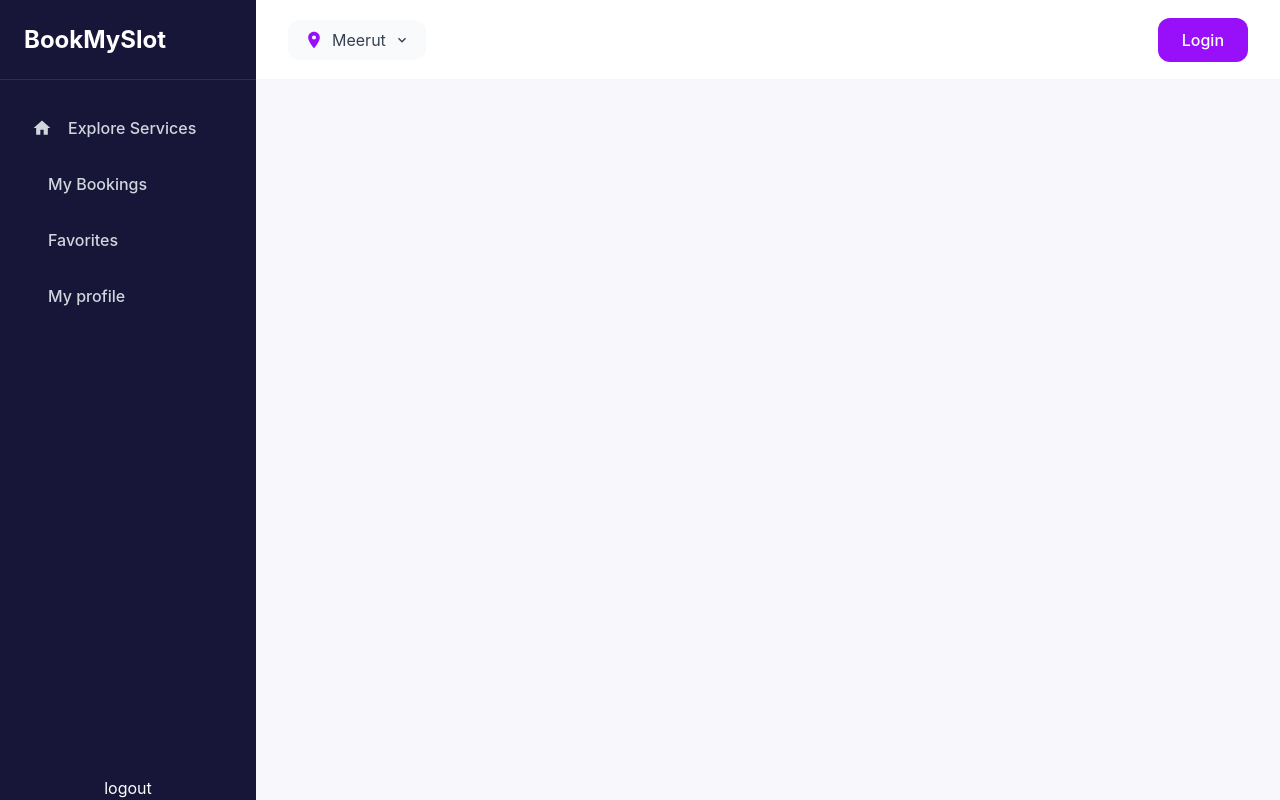
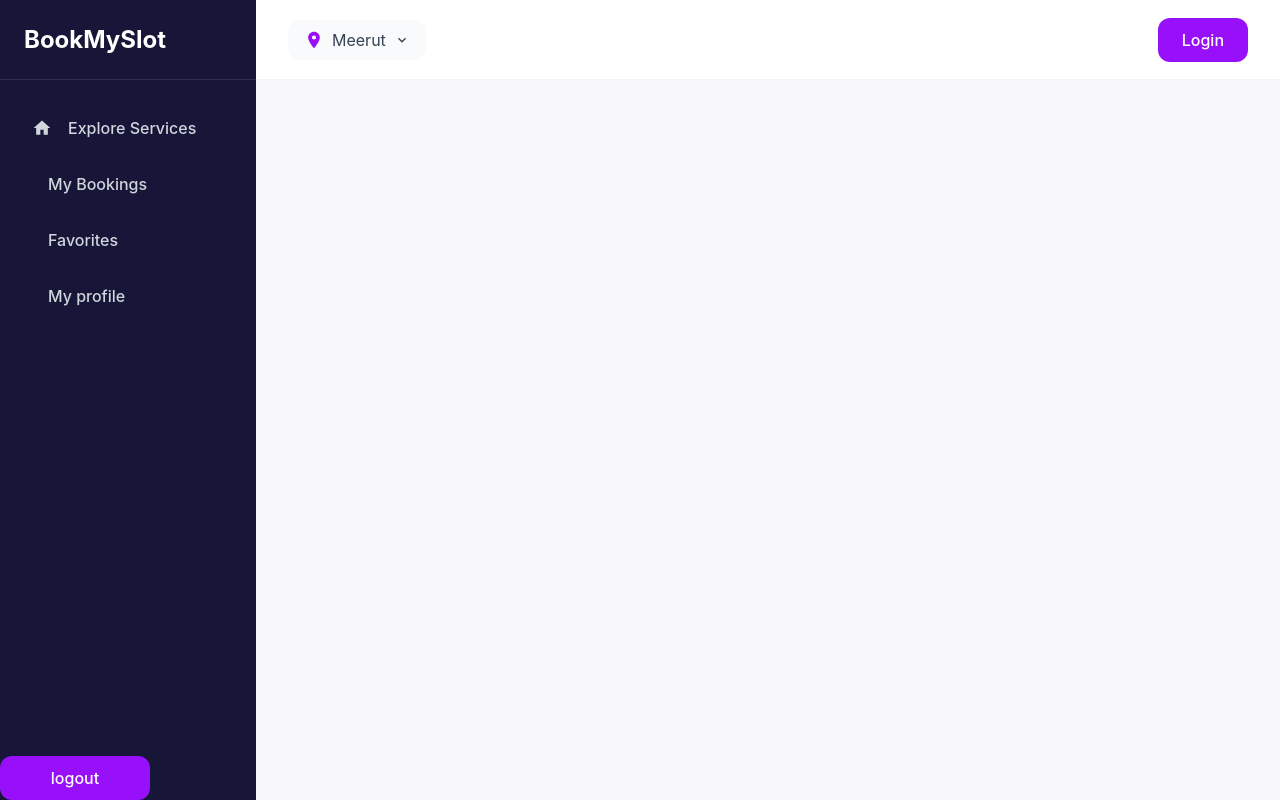
Before and after one commit to beingharsh12/BookMySlot, a React (Vite) app in the folder Frontend/vite-project/: page /users in a window 1280 px wide. Built offline with nearby package versions, Linux system fonts and the light colour scheme.

Commit message:
done some changes in the content section

```diff
--- a/Frontend/vite-project/src/components/navigation/UserNavbar.jsx
+++ b/Frontend/vite-project/src/components/navigation/UserNavbar.jsx
@@ -42,7 +42,7 @@ const UserNavbar = () => {
       {/* LEFT SIDEBAR */}
       <aside
         className="fixed top-0 left-0 h-screen w-64
-        bg-[#171638] text-white z-50 flex flex-col"
+        bg-[#171638] text-white z-50 flex flex-col  "
       >
         {/* Logo */}
         <div className="h-20 flex items-center px-6 border-b border-white/10">
@@ -74,7 +74,14 @@ const UserNavbar = () => {
 
         {/* logout link */}
 
-        <button onClick={logoutUser}> logout </button>
+        <button onClick={logoutUser}
+          className=" w-[150px]  bg-purple-600 hover:bg-purple-700
+          text-white px-6 py-2.5 rounded-xl
+          font-medium transition-all duration-200"
+
+          >
+
+         logout </button>
       </aside>
 
       {/* TOP NAVBAR */}
```
